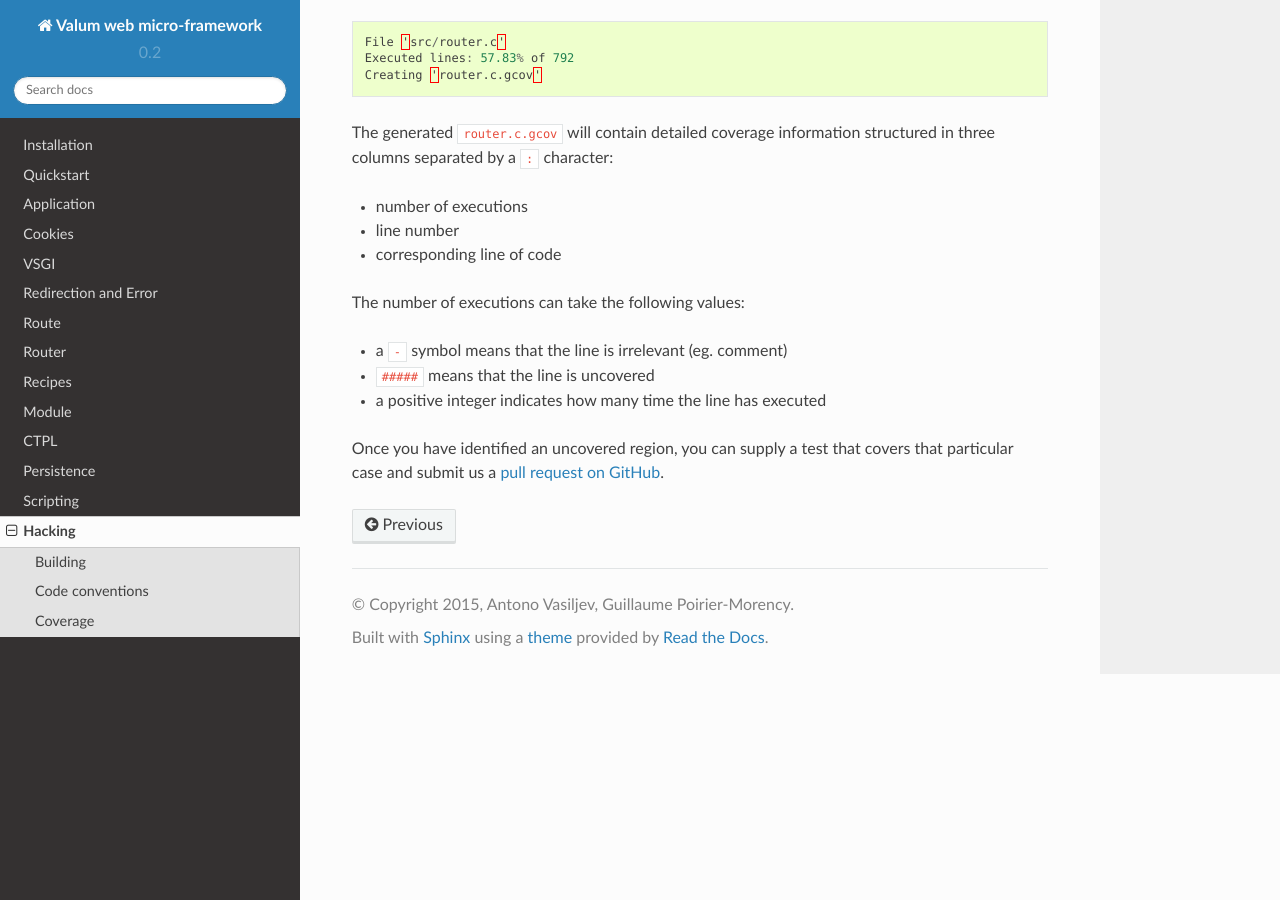
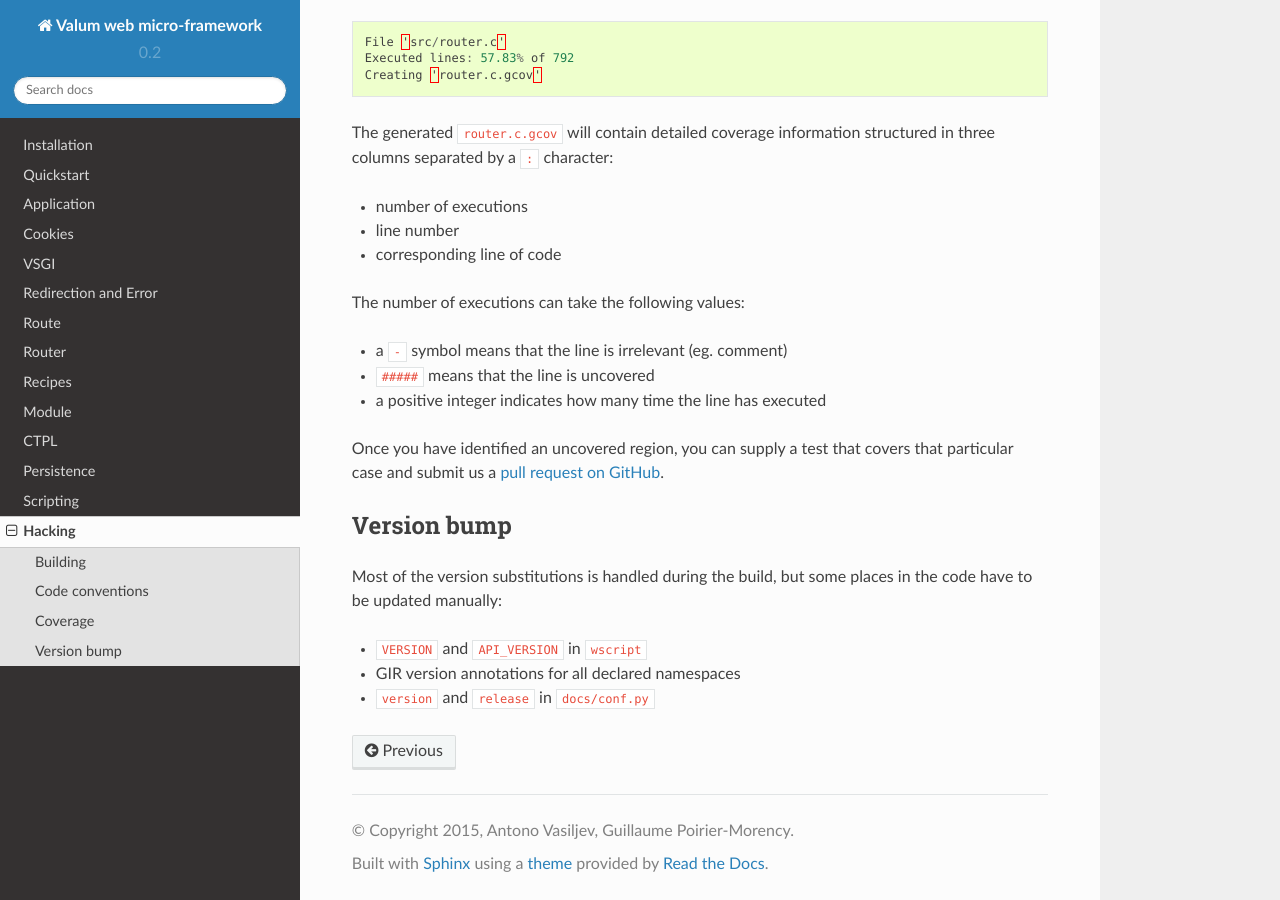
Before and after one commit to valum-framework/valum, a Sphinx documentation site: the page built from docs/hacking.rst, in a window 1280 px wide and 900 px high, scrolled down 1150 px. Built offline with Sphinx 7.4.7 and the Read the Docs theme 2.0.0, drawn with Linux system fonts in a browser that asks for light colours; pages that are not in the unit, such as notebooks, are missing from menus.

Commit message:
Fixes versionning around the framework.
There's a lot of version numbers around the framework and it makes
bumping a very tricky task.

Removes the server header from VSGI.Soup implementation, it's not
necessary and forces us to update a version number. It can still be
setted with '--server-header'.

Moves 'vsgi/application.vala' to 'vsgi/vsgi.vala' for more consistency
with the namespace.

Updates version for GIR annotations as it was missing from the last
minor version bump.

Uses subst to generate valum.spec with the right version number.

Adds a checklist in 'docs/hacking' about version bumping and what has to
be changed in the code.

Build files are generated without the API_VERSION considering that:

 - C header ends in valum-0.2/valum.h
 - library can be versionned with extensions like libvalum.so.0.1.0
 - GIR, pkg-config and other files are already versionned by following
   their naming conventions

```diff
--- a/docs/getting-started.rst
+++ b/docs/getting-started.rst
@@ -100,12 +100,12 @@
 
     def configure(cfg):
         cfg.load('compiler_c vala')
-        cfg.check_cfg(package='valum-0.1', uselib_store='VALUM', args='--libs --cflags')
+        cfg.check_cfg(package='valum-0.2', uselib_store='VALUM', args='--libs --cflags')
 
     def build(bld):
         bld.load('vala')
         bld.program(
-            packages = ['valum-0.1'],
+            packages = ['valum'],
             target    = 'app',
             source    = 'src/app.vala',
             uselib    = ['VALUM'],
--- a/docs/hacking.rst
+++ b/docs/hacking.rst
@@ -85,3 +85,13 @@
 that particular case and submit us a `pull request on GitHub`_.
 
 .. _pull request on GitHub: https://github.com/valum-framework/valum/pulls
+
+Version bump
+------------
+
+Most of the version substitutions is handled during the build, but some places
+in the code have to be updated manually:
+
+-   ``VERSION`` and ``API_VERSION`` in ``wscript``
+-   GIR version annotations for all declared namespaces
+-   ``version`` and ``release`` in ``docs/conf.py``
```
Also changed, not shown: 9 other files.
